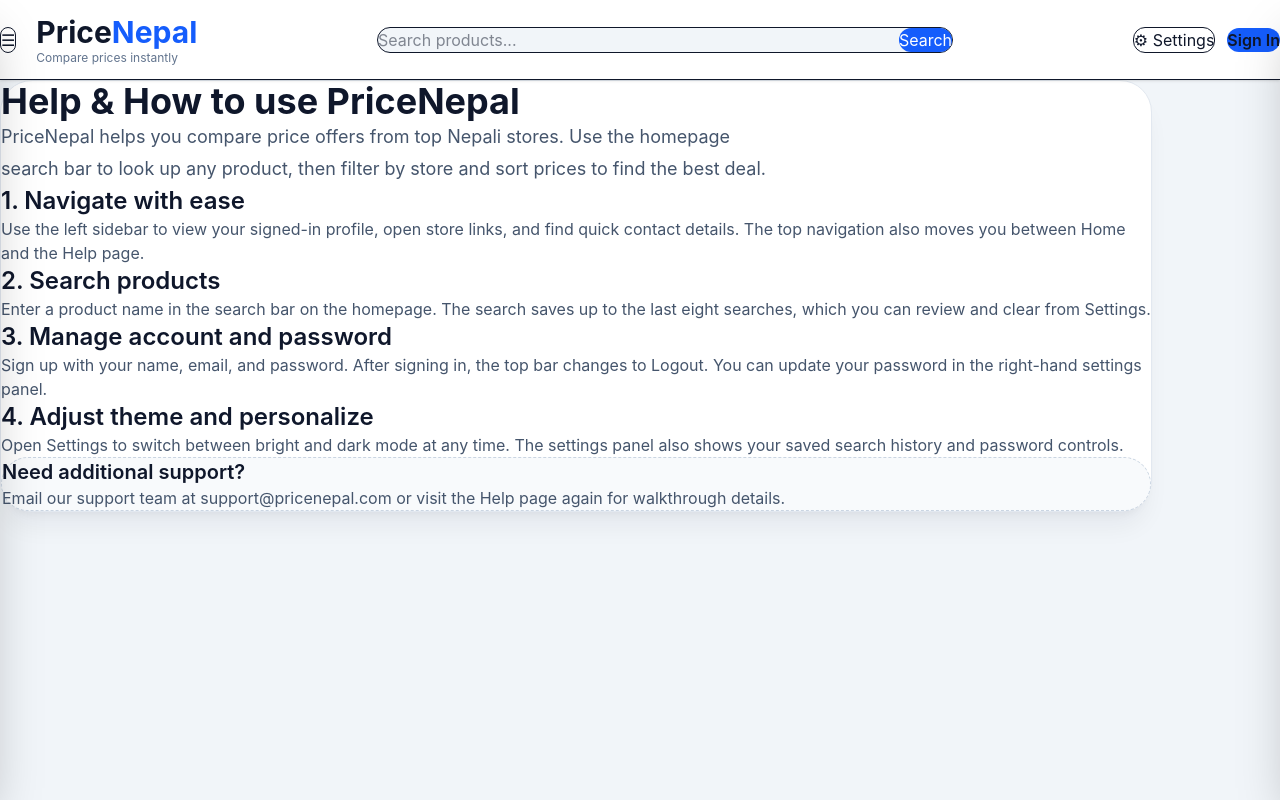
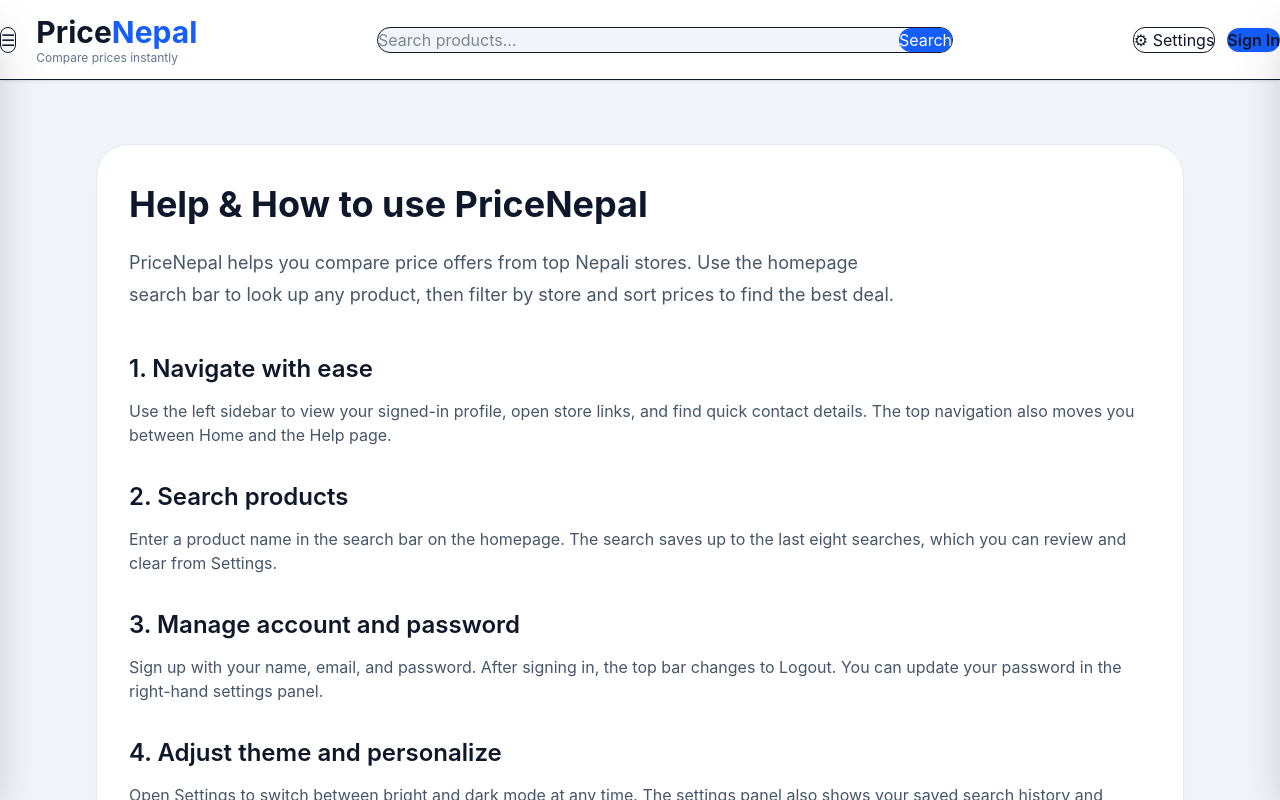
Before and after one commit to pradiip1/project, a React (Vite) app: page /help in a window 1280 px wide. Shown: the top 800 px of the page. Built offline with nearby package versions, Linux system fonts and the light colour scheme.

Commit message:
extracted Help.css from Help.jsx

```diff
--- /dev/null
+++ b/src/pages/Help.css
@@ -0,0 +1,112 @@
+.help-section {
+  max-width: 72rem; /* max-w-6xl */
+  margin: 0 auto;
+  padding: 3rem 1.5rem; /* py-12 px-6 */
+}
+
+@media (min-width: 768px) {
+  .help-section {
+    padding-left: 2rem; /* md:px-8 */
+    padding-right: 2rem;
+  }
+}
+
+@media (min-width: 1024px) {
+  .help-section {
+    padding-top: 4rem; /* lg:py-16 */
+    padding-bottom: 4rem;
+  }
+}
+
+.help-card {
+  border-radius: 2rem; /* rounded-[2rem] */
+  border: 1px solid #e2e8f0; /* border-slate-200 */
+  background-color: #ffffff;
+  padding: 2rem; /* p-8 */
+  box-shadow: 0 20px 25px -5px rgba(15, 23, 42, 0.05); /* shadow-xl shadow-slate-900/5 */
+}
+
+.dark .help-card {
+  border-color: #334155; /* dark:border-slate-700 */
+  background-color: #020617; /* dark:bg-slate-950 */
+  color: #f1f5f9; /* dark:text-slate-100 */
+}
+
+.help-title {
+  font-size: 2.25rem; /* text-4xl */
+  font-weight: 700;
+  color: #0f172a; /* text-slate-900 */
+}
+
+.dark .help-title {
+  color: #ffffff; /* dark:text-white */
+}
+
+.help-intro {
+  margin-top: 1rem; /* mt-4 */
+  max-width: 48rem; /* max-w-3xl */
+  font-size: 1.125rem;
+  line-height: 2rem; /* leading-8 */
+  color: #475569; /* text-slate-600 */
+}
+
+.dark .help-intro {
+  color: #cbd5e1; /* dark:text-slate-300 */
+}
+
+.help-list {
+  margin-top: 2.5rem; /* mt-10 */
+  display: flex;
+  flex-direction: column;
+  gap: 2rem; /* space-y-8 */
+}
+
+.help-item-title {
+  font-size: 1.5rem; /* text-2xl */
+  font-weight: 600;
+  color: #0f172a; /* text-slate-900 */
+}
+
+.dark .help-item-title {
+  color: #ffffff; /* dark:text-white */
+}
+
+.help-item-text {
+  margin-top: 0.75rem; /* mt-3 */
+  color: #475569; /* text-slate-600 */
+}
+
+.dark .help-item-text {
+  color: #cbd5e1; /* dark:text-slate-300 */
+}
+
+.help-support-box {
+  border-radius: 2rem; /* rounded-[2rem] */
+  border: 1px dashed #cbd5e1; /* border-dashed border-slate-300 */
+  background-color: #f8fafc; /* bg-slate-50 */
+  padding: 1.5rem; /* p-6 */
+}
+
+.dark .help-support-box {
+  border-color: #334155; /* dark:border-slate-700 */
+  background-color: #0f172a; /* dark:bg-slate-900 */
+}
+
+.help-support-title {
+  font-size: 1.25rem; /* text-xl */
+  font-weight: 600;
+  color: #0f172a; /* text-slate-900 */
+}
+
+.dark .help-support-title {
+  color: #ffffff; /* dark:text-white */
+}
+
+.help-support-text {
+  margin-top: 0.75rem; /* mt-3 */
+  color: #475569; /* text-slate-600 */
+}
+
+.dark .help-support-text {
+  color: #cbd5e1; /* dark:text-slate-300 */
+}
--- a/src/pages/Help.jsx
+++ b/src/pages/Help.jsx
@@ -1,44 +1,59 @@
+import "./Help.css";
+
 function Help() {
   return (
-    <section className="mx-auto max-w-6xl px-6 py-12 md:px-8 lg:py-16">
-      <div className="rounded-[2rem] border border-slate-200 bg-white p-8 shadow-xl shadow-slate-900/5 dark:border-slate-700 dark:bg-slate-950 dark:text-slate-100">
-        <h1 className="text-4xl font-bold text-slate-900 dark:text-white">Help & How to use PriceNepal</h1>
-        <p className="mt-4 max-w-3xl text-lg leading-8 text-slate-600 dark:text-slate-300">
-          PriceNepal helps you compare price offers from top Nepali stores. Use the homepage search bar to look up any product, then filter by store and sort prices to find the best deal.
+    <section className="help-section">
+      <div className="help-card">
+        <h1 className="help-title">Help & How to use PriceNepal</h1>
+        <p className="help-intro">
+          PriceNepal helps you compare price offers from top Nepali stores.
+          Use the homepage search bar to look up any product, then filter by
+          store and sort prices to find the best deal.
         </p>
 
-        <div className="mt-10 space-y-8">
+        <div className="help-list">
           <div>
-            <h2 className="text-2xl font-semibold text-slate-900 dark:text-white">1. Navigate with ease</h2>
-            <p className="mt-3 text-slate-600 dark:text-slate-300">
-              Use the left sidebar to view your signed-in profile, open store links, and find quick contact details. The top navigation also moves you between Home and the Help page.
+            <h2 className="help-item-title">1. Navigate with ease</h2>
+            <p className="help-item-text">
+              Use the left sidebar to view your signed-in profile, open store
+              links, and find quick contact details. The top navigation also
+              moves you between Home and the Help page.
             </p>
           </div>
 
           <div>
-            <h2 className="text-2xl font-semibold text-slate-900 dark:text-white">2. Search products</h2>
-            <p className="mt-3 text-slate-600 dark:text-slate-300">
-              Enter a product name in the search bar on the homepage. The search saves up to the last eight searches, which you can review and clear from Settings.
+            <h2 className="help-item-title">2. Search products</h2>
+            <p className="help-item-text">
+              Enter a product name in the search bar on the homepage. The
+              search saves up to the last eight searches, which you can
+              review and clear from Settings.
             </p>
           </div>
 
           <div>
-            <h2 className="text-2xl font-semibold text-slate-900 dark:text-white">3. Manage account and password</h2>
-            <p className="mt-3 text-slate-600 dark:text-slate-300">
-              Sign up with your name, email, and password. After signing in, the top bar changes to Logout. You can update your password in the right-hand settings panel.
+            <h2 className="help-item-title">3. Manage account and password</h2>
+            <p className="help-item-text">
+              Sign up with your name, email, and password. After signing in,
+              the top bar changes to Logout. You can update your password in
+              the right-hand settings panel.
             </p>
           </div>
 
           <div>
-            <h2 className="text-2xl font-semibold text-slate-900 dark:text-white">4. Adjust theme and personalize</h2>
-            <p className="mt-3 text-slate-600 dark:text-slate-300">
-              Open Settings to switch between bright and dark mode at any time. The settings panel also shows your saved search history and password controls.
+            <h2 className="help-item-title">4. Adjust theme and personalize</h2>
+            <p className="help-item-text">
+              Open Settings to switch between bright and dark mode at any
+              time. The settings panel also shows your saved search history
+              and password controls.
             </p>
           </div>
 
-          <div className="rounded-[2rem] border border-dashed border-slate-300 bg-slate-50 p-6 dark:border-slate-700 dark:bg-slate-900">
-            <h3 className="text-xl font-semibold text-slate-900 dark:text-white">Need additional support?</h3>
-            <p className="mt-3 text-slate-600 dark:text-slate-300">Email our support team at support@pricenepal.com or visit the Help page again for walkthrough details.</p>
+          <div className="help-support-box">
+            <h3 className="help-support-title">Need additional support?</h3>
+            <p className="help-support-text">
+              Email our support team at support@pricenepal.com or visit the
+              Help page again for walkthrough details.
+            </p>
           </div>
         </div>
       </div>
```
